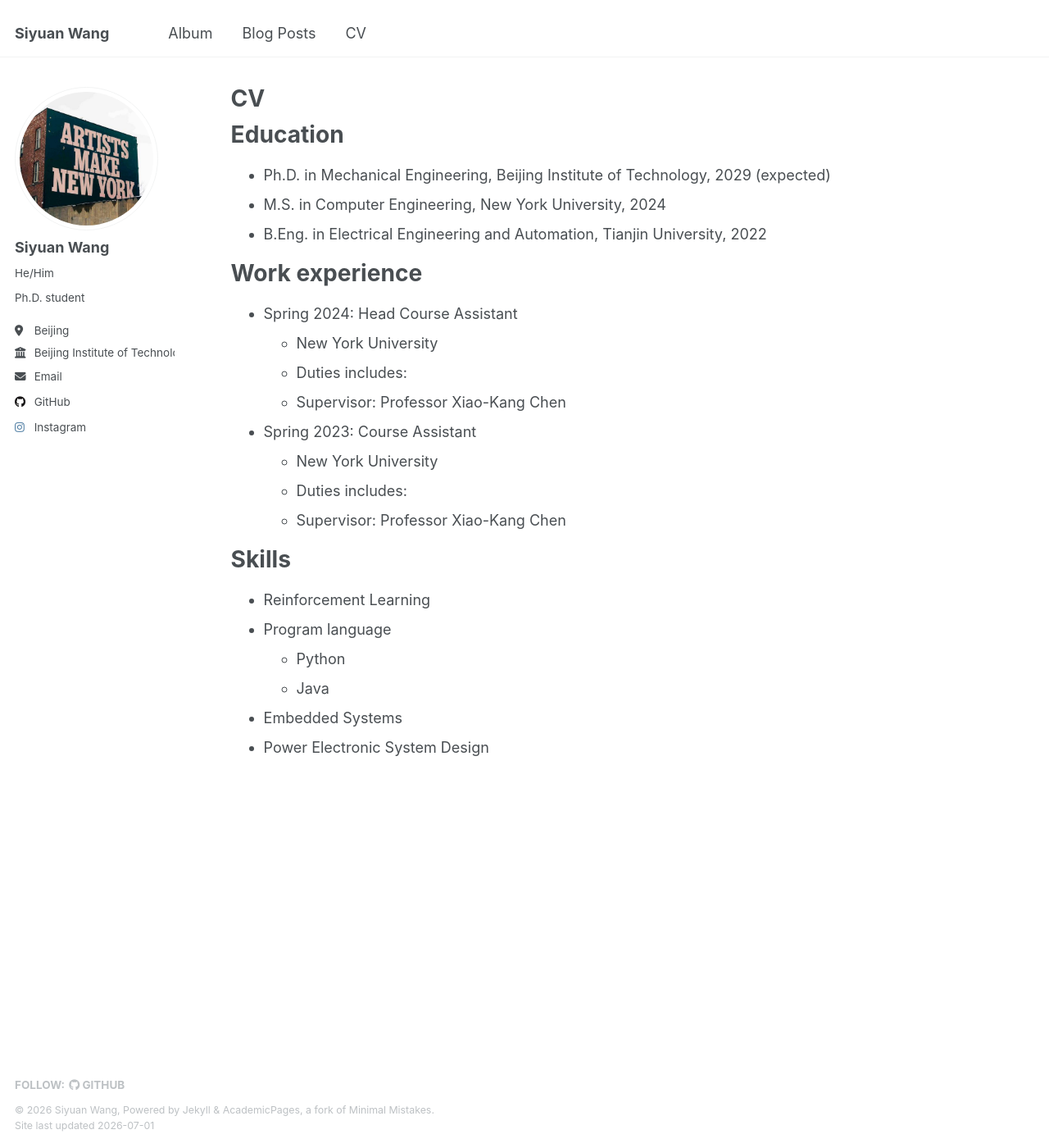
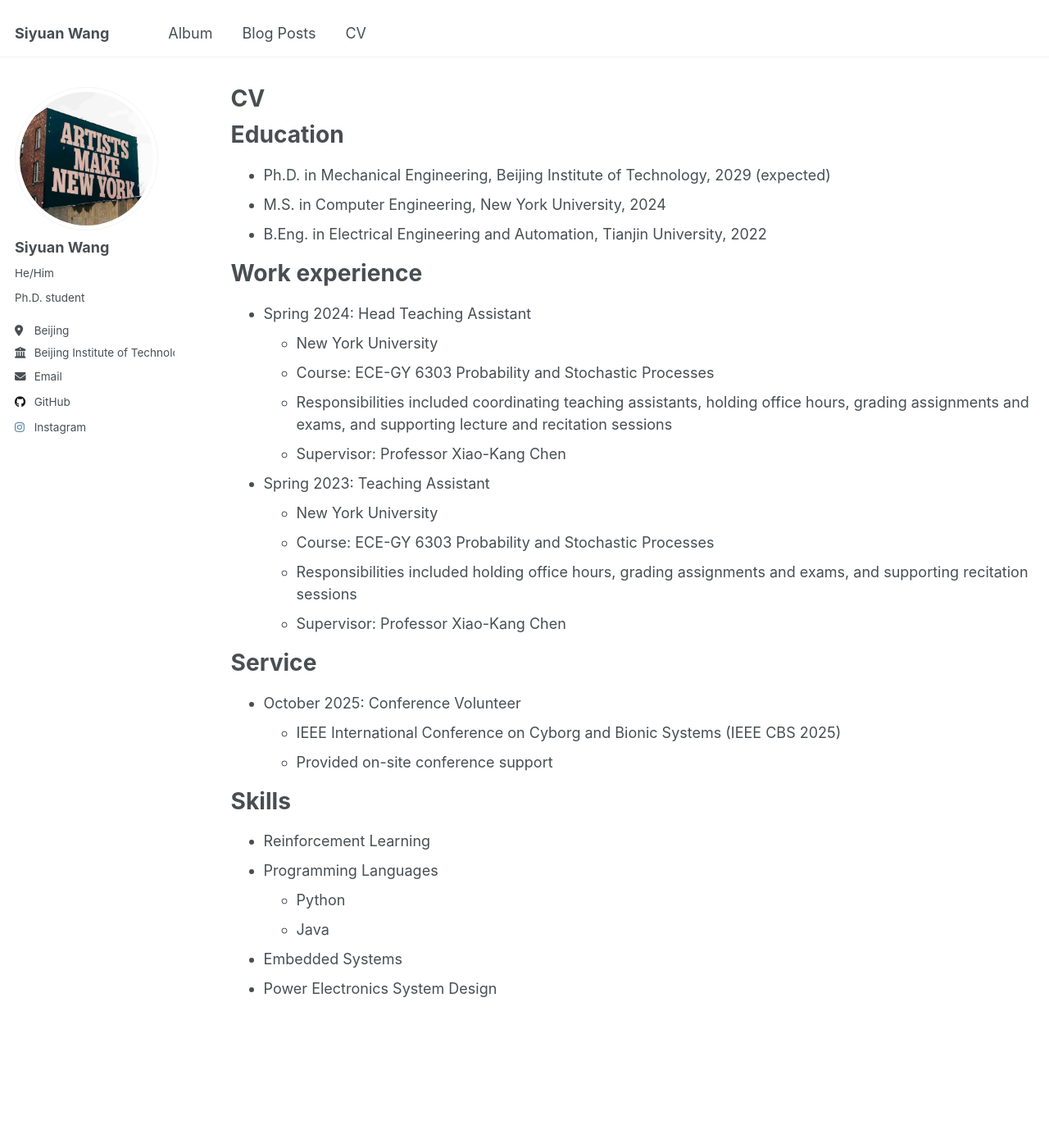
Before and after one commit to wangsy1999/wangsy1999.github.io, a Jekyll site: the page built from _pages/cv.md, in a window 1280 px wide and 1400 px high. Shown: the whole window at 82% size. Built offline with Jekyll 4.4.1, drawn with Linux system fonts in a browser that asks for light colours.

Commit message:
update CV

```diff
--- a/_pages/cv.md
+++ b/_pages/cv.md
@@ -17,25 +17,32 @@ Education
 
 Work experience
 ======
-* Spring 2024: Head Course Assistant
+* Spring 2024: Head Teaching Assistant
   * New York University
-  * Duties includes:
+  * Course: ECE-GY 6303 Probability and Stochastic Processes
+  * Responsibilities included coordinating teaching assistants, holding office hours, grading assignments and exams, and supporting lecture and recitation sessions
   * Supervisor: Professor Xiao-Kang Chen
 
-* Spring 2023: Course Assistant
+* Spring 2023: Teaching Assistant
   * New York University
-  * Duties includes:
+  * Course: ECE-GY 6303 Probability and Stochastic Processes
+  * Responsibilities included holding office hours, grading assignments and exams, and supporting recitation sessions
   * Supervisor: Professor Xiao-Kang Chen
 
+Service
+======
+* October 2025: Conference Volunteer
+  * IEEE International Conference on Cyborg and Bionic Systems (IEEE CBS 2025)
+  * Provided on-site conference support
 
 Skills
 ======
 * Reinforcement Learning
-* Program language
+* Programming Languages
   * Python
   * Java
 * Embedded Systems
-* Power Electronic System Design
+* Power Electronics System Design
 
 <!--
 Publications
```
